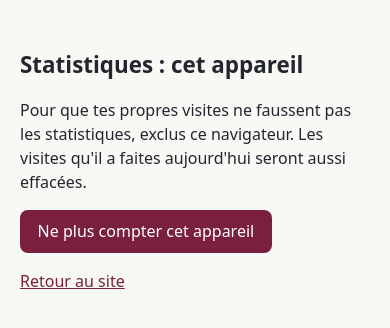
After one commit to grudal-dev/wine-explorer, a Django app: page /stats/ne-pas-me-compter/ in a window 390 px wide. The commit adds this page. Shown: the top 328 px of the page. Run offline with Django 5.2, Linux system fonts and the light colour scheme; parts of the project's set-up code (start-up, migrations or seed data) failed here and were passed over.

Commit message:
Statistiques : exclure ses propres appareils ; grudal administrateur
- Cookie technique terroirs_ne_pas_compter, posé d'office sur tout navigateur
  où un compte staff est connecté (reste valable après déconnexion).
- Page /stats/ne-pas-me-compter/ pour exclure un autre navigateur (téléphone,
  navigateurs intégrés TikTok/Instagram) et effacer ses visites du jour.
- Migration unique : le compte « grudal », s'il existe au déploiement, devient
  superutilisateur.

Co-Authored-By: Claude Opus 5.5 <noreply@anthropic.com>
Claude-Session: https://claude.ai/code/session_01MQ7WdTvHyhxGupEhfd8PWy

```diff
--- a/apps/analytics/middleware.py
+++ b/apps/analytics/middleware.py
@@ -1,6 +1,8 @@
 import time
 
-from .tracking import record_pageview
+from django.conf import settings
+
+from .tracking import IGNORE_COOKIE, record_pageview, set_ignore_cookie
 
 
 class AnalyticsMiddleware:
@@ -13,4 +15,10 @@ class AnalyticsMiddleware:
         start = time.monotonic()
         response = self.get_response(request)
         record_pageview(request, response, int((time.monotonic() - start) * 1000))
+        # Un appareil sur lequel l'équipe s'est connectée n'est plus compté, même déconnecté ensuite.
+        user = getattr(request, "user", None)
+        staff = user is not None and user.is_authenticated and user.is_staff
+        marked = request.COOKIES.get(IGNORE_COOKIE) == "1"
+        if staff and not marked and not getattr(settings, "ANALYTICS_TRACK_STAFF", False):
+            set_ignore_cookie(response, request)
         return response
--- a/apps/analytics/tracking.py
+++ b/apps/analytics/tracking.py
@@ -55,6 +55,8 @@ REFERRERS = [
 SEARCH = {"google", "bing", "duckduckgo", "qwant", "ecosia", "yahoo"}
 SOCIAL = {"tiktok", "instagram", "facebook", "x", "youtube", "linkedin", "reddit", "pinterest", "snapchat",
           "whatsapp"}
+
+IGNORE_COOKIE = "terroirs_ne_pas_compter"  # posé sur les appareils de l'équipe (pas un traceur de mesure)
 
 SKIP_PREFIXES = ("/admin/", "/static/", "/media/", "/api/", "/i18n/", "/jsi18n/", "/en/jsi18n/", "/stats/",
                  "/robots.txt", "/sitemap.xml", "/favicon")
@@ -147,6 +149,8 @@ def should_track(request) -> bool:
         return False  # refus exprimé par le navigateur
     if is_bot(request.META.get("HTTP_USER_AGENT", "")):
         return False
+    if request.COOKIES.get(IGNORE_COOKIE) == "1":
+        return False
     user = getattr(request, "user", None)
     if user is not None and user.is_authenticated and user.is_staff and not _conf("ANALYTICS_TRACK_STAFF", False):
         return False
@@ -219,6 +223,19 @@ def record_engagement(request, path: str, engaged_ms: int, scroll: int | None) -
     return True
 
 
+def set_ignore_cookie(response, request) -> None:
+    response.set_cookie(IGNORE_COOKIE, "1", max_age=400 * 24 * 3600, httponly=True, samesite="Lax",
+                        secure=request.is_secure())
+
+
+def forget_device(request) -> int:
+    """Efface ce que cet appareil a laissé aujourd'hui (seul jour où son empreinte est connue)."""
+    day = timezone.localdate()
+    vid = visitor_id(request, day)
+    n = PageView.objects.filter(day=day, visitor=vid).delete()[0]
+    return n + Event.objects.filter(day=day, visitor=vid).delete()[0]
+
+
 _last_purge = {"day": None}
 
 
--- a/apps/analytics/views.py
+++ b/apps/analytics/views.py
@@ -3,18 +3,20 @@ import json
 
 from django.contrib import admin
 from django.http import HttpResponse, HttpResponseBadRequest
+from django.shortcuts import render
 from django.template.response import TemplateResponse
 from django.views.decorators.csrf import csrf_exempt
 from django.views.decorators.http import require_POST
 
 from . import stats
 from .models import PageView
-from .tracking import record_engagement
+from .tracking import IGNORE_COOKIE, forget_device, record_engagement, set_ignore_cookie
 
 
 def dashboard(request):
     """Tableau de bord, servi dans l'administration (réservé à l'équipe)."""
     context = {**admin.site.each_context(request), "title": "Statistiques de visite",
+               "ignored": request.COOKIES.get(IGNORE_COOKIE) == "1",
                **stats.dashboard(request.GET.get("p", "30"))}
     return TemplateResponse(request, "admin/analytics/dashboard.html", context)
 
@@ -48,3 +50,17 @@ def engagement(request):
         return HttpResponseBadRequest()
     record_engagement(request, path, ms, scroll)
     return HttpResponse(status=204)
+
+
+def ignore_device(request):
+    """`/stats/ne-pas-me-compter/` : à ouvrir une fois dans chaque navigateur de l'équipe (téléphone, appli…)."""
+    if request.method == "POST":
+        if request.POST.get("action") == "compter":
+            response = render(request, "analytics/ignore.html", {"ignored": False, "done": True})
+            response.delete_cookie(IGNORE_COOKIE)
+            return response
+        removed = forget_device(request)
+        response = render(request, "analytics/ignore.html", {"ignored": True, "done": True, "removed": removed})
+        set_ignore_cookie(response, request)
+        return response
+    return render(request, "analytics/ignore.html", {"ignored": request.COOKIES.get(IGNORE_COOKIE) == "1"})
--- a/config/urls.py
+++ b/config/urls.py
@@ -17,6 +17,7 @@ urlpatterns = [
     path("i18n/setlang/", set_language, name="set_language"),  # changement de langue
     path("api/v1/", include("apps.api.urls")),
     path("stats/engagement/", analytics_views.engagement, name="analytics_engagement"),
+    path("stats/ne-pas-me-compter/", analytics_views.ignore_device, name="analytics_ignore"),
     path("admin/statistiques/", admin.site.admin_view(analytics_views.dashboard), name="analytics_dashboard"),
     path("admin/statistiques/export.csv", admin.site.admin_view(analytics_views.export_csv),
          name="analytics_export"),
--- a/templates/admin/analytics/dashboard.html
+++ b/templates/admin/analytics/dashboard.html
@@ -49,7 +49,8 @@
     <span class="an-live" title="visiteurs actifs ces 5 dernières minutes">{{ live }} en ce moment</span>
     <a href="{% url 'analytics_export' %}?p={{ period }}">Exporter (CSV)</a>
   </div>
-  <p class="an-muted" style="margin-top:-8px">Du {{ start|date:"j F Y" }} au {{ end|date:"j F Y" }}, comparé à la période précédente de même durée. L'équipe (comptes staff) et les robots ne sont pas comptés.</p>
+  <p class="an-muted" style="margin-top:-8px">Du {{ start|date:"j F Y" }} au {{ end|date:"j F Y" }}, comparé à la période précédente de même durée. L'équipe et les robots ne sont pas comptés.
+    {% if ignored %}Cet appareil est exclu ✓.{% endif %} Pour exclure ton téléphone ou un autre navigateur (y compris celui de TikTok ou d'Instagram), ouvre-y <a href="{% url 'analytics_ignore' %}">{{ request.scheme }}://{{ request.get_host }}{% url 'analytics_ignore' %}</a>.</p>
 
   <div class="an-kpis">
     {% for k in kpis %}
--- /dev/null
+++ b/templates/analytics/ignore.html
@@ -0,0 +1,32 @@
+<!doctype html>
+<html lang="fr">
+<head>
+  <meta charset="utf-8">
+  <meta name="viewport" content="width=device-width, initial-scale=1">
+  <meta name="robots" content="noindex">
+  <title>Ne pas compter cet appareil · Wine Explorer</title>
+  <style>
+    body { font: 16px/1.5 system-ui, -apple-system, "Segoe UI", sans-serif; color: #23262F; background: #F8F8F4;
+           max-width: 34rem; margin: 3rem auto; padding: 0 1.25rem; }
+    h1 { font-size: 1.4rem; }
+    .ok { color: #2f6b2f; font-weight: 600; }
+    button { font: inherit; padding: .6rem 1.1rem; border-radius: 8px; border: 0; background: #7A1F3D; color: #fff; }
+    button.alt { background: transparent; color: #7A1F3D; border: 1px solid #7A1F3D; }
+    a { color: #7A1F3D; }
+  </style>
+</head>
+<body>
+  <h1>Statistiques : cet appareil</h1>
+  {% if ignored %}
+    <p class="ok">✓ Cet appareil n'est pas compté dans les statistiques.</p>
+    {% if done %}<p>{{ removed|default:0 }} enregistrement{{ removed|pluralize }} de cet appareil effacé{{ removed|pluralize }} pour aujourd'hui.</p>{% endif %}
+    <p>Le réglage vaut pour ce navigateur seulement, pendant 13 mois. À refaire dans chaque autre navigateur : téléphone, ordinateur, et navigateurs intégrés de TikTok ou d'Instagram.</p>
+    <form method="post">{% csrf_token %}<button class="alt" name="action" value="compter">Compter à nouveau cet appareil</button></form>
+  {% else %}
+    {% if done %}<p class="ok">Cet appareil est de nouveau compté.</p>{% endif %}
+    <p>Pour que tes propres visites ne faussent pas les statistiques, exclus ce navigateur. Les visites qu'il a faites aujourd'hui seront aussi effacées.</p>
+    <form method="post">{% csrf_token %}<button name="action" value="ignorer">Ne plus compter cet appareil</button></form>
+  {% endif %}
+  <p><a href="/">Retour au site</a></p>
+</body>
+</html>
```
Also changed, not shown: apps/analytics/tests/test_analytics.py (+24 -0 lines), apps/accounts/migrations/0002_grudal_admin.py (added).
